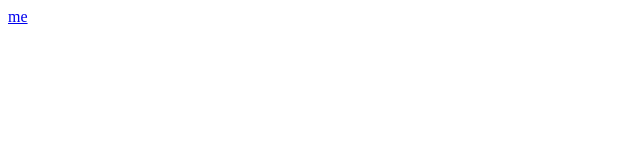
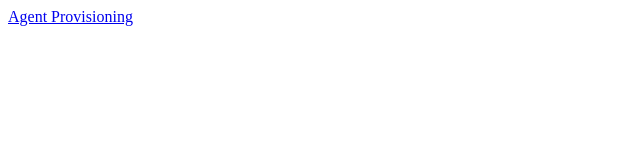
Before and after one commit to leithaus/biosim-emeris, a plain HTML site: page client/war/index.html in a window 1280 px wide. Shown: the whole page, without its empty margins (0-640 px from the left). Drawn offline with Linux system fonts and the light colour scheme.

Commit message:
fixes to support multiple vm's and databases

```diff
--- a/client/war/index.html
+++ b/client/war/index.html
@@ -1,5 +1,5 @@
 <html>
   <body>
-    <a href="/Biosim.html?userName=me">me</a><br>
+    <a href="/AgentProv.html">Agent Provisioning</a><br>
   <body>
 </html>
```
Also changed, not shown: 5 other files.
